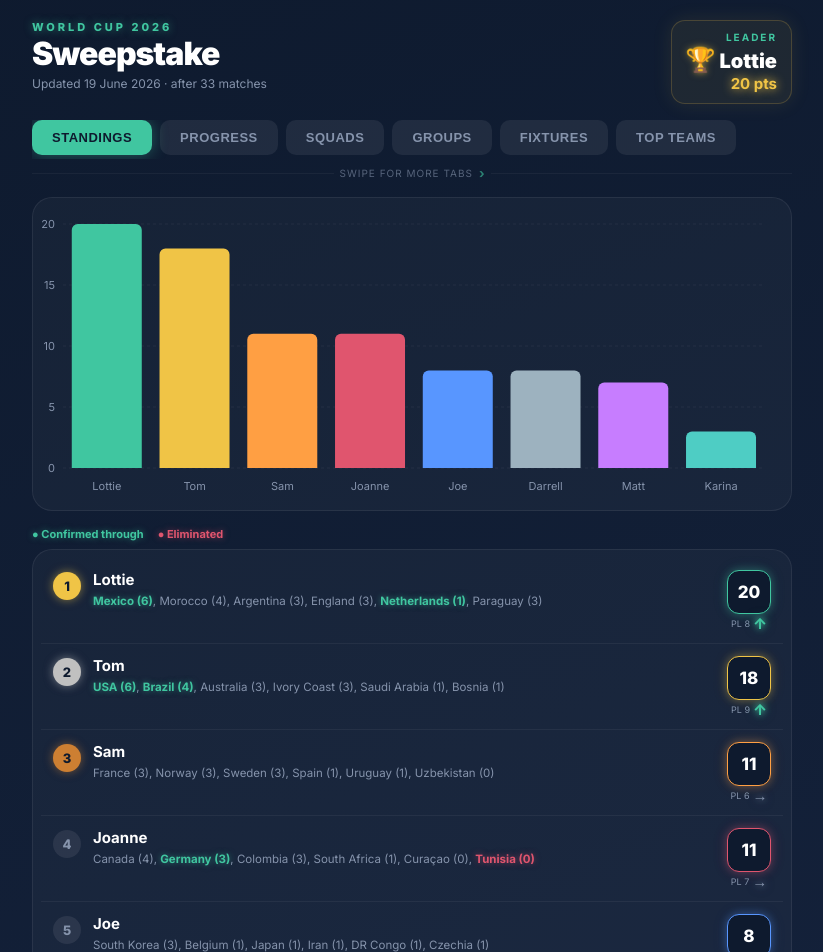
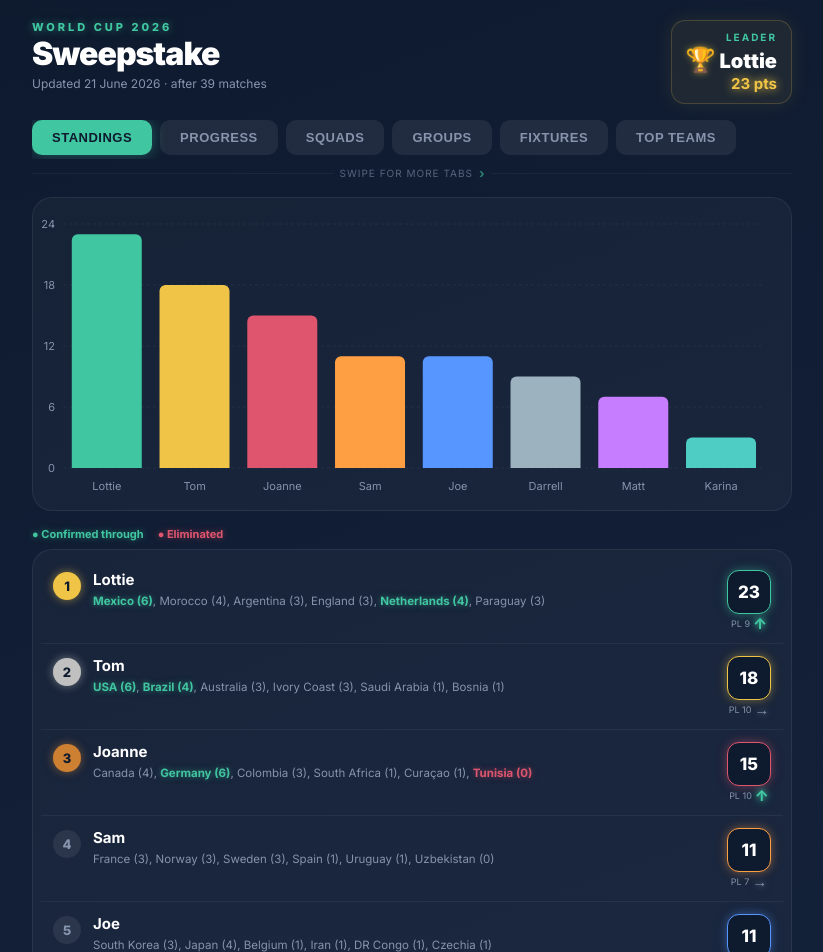
Before and after one commit to PortsDayOne/worldcup-sweepstake, a React (Vite) app in the folder sweepstake-site/: page / in a window 1280 px wide. Shown: the top 952 px of the page, without its empty margins (228-1051 px from the left). Built offline with nearby package versions, Linux system fonts and the light colour scheme.

Commit message:
Update data.js

```diff
--- a/sweepstake-site/src/data.js
+++ b/sweepstake-site/src/data.js
@@ -3,17 +3,17 @@
 //  After editing, save, commit & push to GitHub. The site updates itself.
 // =====================================================================
 
-export const LAST_UPDATED = "19 June 2026 · after 33 matches";
+export const LAST_UPDATED = "21 June 2026 · after 39 matches";
 
 // Each player: name, colour, total points, games played, and their teams.
 // Keep them in any order — the site sorts by points automatically.
 export const PLAYERS = [
-  { name: "Lottie",  color: "#40C6A0", total: 20, played: 8,  teams: "Mexico (6), Morocco (4), Argentina (3), England (3), Netherlands (1), Paraguay (3)" },
-  { name: "Tom",     color: "#F0C446", total: 18, played: 9,  teams: "USA (6), Brazil (4), Australia (3), Ivory Coast (3), Saudi Arabia (1), Bosnia (1)" },
-  { name: "Sam",     color: "#FF9F43", total: 11, played: 6,  teams: "France (3), Norway (3), Sweden (3), Spain (1), Uruguay (1), Uzbekistan (0)" },
-  { name: "Joanne",  color: "#E0556E", total: 11, played: 7,  teams: "Canada (4), Germany (3), Colombia (3), South Africa (1), Curaçao (0), Tunisia (0)" },
-  { name: "Joe",     color: "#5896FF", total: 8,  played: 7,  teams: "South Korea (3), Belgium (1), Japan (1), Iran (1), DR Congo (1), Czechia (1)" },
-  { name: "Darrell", color: "#9DB2BF", total: 8,  played: 8,  teams: "Ghana (3), Switzerland (4), Portugal (1), Haiti (0), Ecuador (0), Panama (0)" },
+  { name: "Lottie",  color: "#40C6A0", total: 23, played: 9,  teams: "Mexico (6), Morocco (4), Argentina (3), England (3), Netherlands (4), Paraguay (3)" },
+  { name: "Tom",     color: "#F0C446", total: 18, played: 10, teams: "USA (6), Brazil (4), Australia (3), Ivory Coast (3), Saudi Arabia (1), Bosnia (1)" },
+  { name: "Joanne",  color: "#E0556E", total: 15, played: 10, teams: "Canada (4), Germany (6), Colombia (3), South Africa (1), Curaçao (1), Tunisia (0)" },
+  { name: "Sam",     color: "#FF9F43", total: 11, played: 7,  teams: "France (3), Norway (3), Sweden (3), Spain (1), Uruguay (1), Uzbekistan (0)" },
+  { name: "Joe",     color: "#5896FF", total: 11, played: 8,  teams: "South Korea (3), Japan (4), Belgium (1), Iran (1), DR Congo (1), Czechia (1)" },
+  { name: "Darrell", color: "#9DB2BF", total: 9,  played: 9,  teams: "Ghana (3), Switzerland (4), Portugal (1), Ecuador (1), Haiti (0), Panama (0)" },
   { name: "Matt",    color: "#C77DFF", total: 7,  played: 7,  teams: "Scotland (3), Austria (3), Egypt (1), Senegal (0), Iraq (0), Algeria (0)" },
   { name: "Karina",  color: "#4ECDC4", total: 3,  played: 7,  teams: "New Zealand (1), Cape Verde (1), Qatar (1), Türkiye (0), Jordan (0), Croatia (0)" },
 ];
@@ -31,12 +31,13 @@ export const PROGRESSION = [
   { day: "17 Jun",    Tom: 12, Lottie: 11, Joe: 7, Joanne: 7, Matt: 7, Sam: 11, Karina: 3, Darrell: 5 },
   { day: "18 Jun",    Tom: 12, Lottie: 14, Joe: 8, Joanne: 11, Matt: 7, Sam: 11, Karina: 3, Darrell: 8 },
   { day: "19 Jun",    Tom: 18, Lottie: 20, Joe: 8, Joanne: 11, Matt: 7, Sam: 11, Karina: 3, Darrell: 8 },
+  { day: "20 Jun",    Tom: 18, Lottie: 23, Joe: 11, Joanne: 15, Matt: 7, Sam: 11, Karina: 3, Darrell: 9 },
 ];
 
 // Most recent results to show as score cards.
 export const RECENT = [
-  { a: "Morocco",   ga: 1, gb: 0, b: "Scotland" },
-  { a: "Brazil",    ga: 3, gb: 0, b: "Haiti" },
-  { a: "USA",       ga: 2, gb: 0, b: "Australia" },
-  { a: "Paraguay",  ga: 1, gb: 0, b: "Türkiye" },
+  { a: "Germany",     ga: 2, gb: 1, b: "Ivory Coast" },
+  { a: "Netherlands", ga: 5, gb: 1, b: "Sweden" },
+  { a: "Japan",       ga: 4, gb: 0, b: "Tunisia" },
+  { a: "Ecuador",     ga: 0, gb: 0, b: "Curaçao" },
 ];
```
